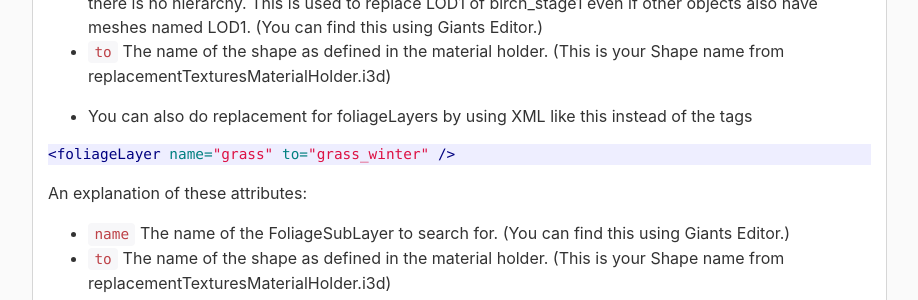
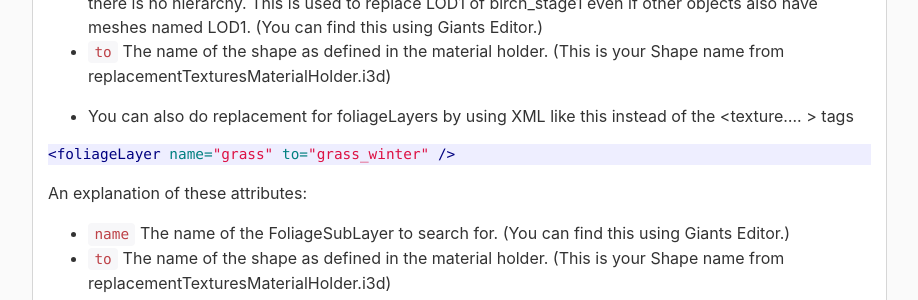
Before and after one commit to RealismusModding/realismusmodding.github.io, a Jekyll site: the page built from mods/seasons/manual/info_for_map_makers.md, in a window 1280 px wide and 900 px high, scrolled down 4613 px. Shown: the part 154-454 px from the top of the window, without its empty margins (323-1241 px from the left). Built offline with Jekyll 4.4.1, drawn with Linux system fonts in a browser that asks for light colours; comment, search, counter and statistics services are not loaded.

Commit message:
Create info_for_map_makers.md

````diff
--- a/mods/seasons/manual/info_for_map_makers.md
+++ b/mods/seasons/manual/info_for_map_makers.md
@@ -205,7 +205,7 @@ An explanation of these attributes:
   - `secondaryNodeName` The subobject to search for below the above, can be the same as shapeName if there is no hierarchy. This is used to replace LOD1 of birch_stage1 even if other objects also have meshes named LOD1. (You can find this using Giants Editor.)
   - `to` The name of the shape as defined in the material holder. (This is your Shape name from replacementTexturesMaterialHolder.i3d)
 
-- You can also do replacement for foliageLayers by using XML like this instead of the <texture.... > tags
+- You can also do replacement for foliageLayers by using XML like this instead of the &lt;texture.... &gt; tags
 
 ```xml
 <foliageLayer name="grass" to="grass_winter" />
````
